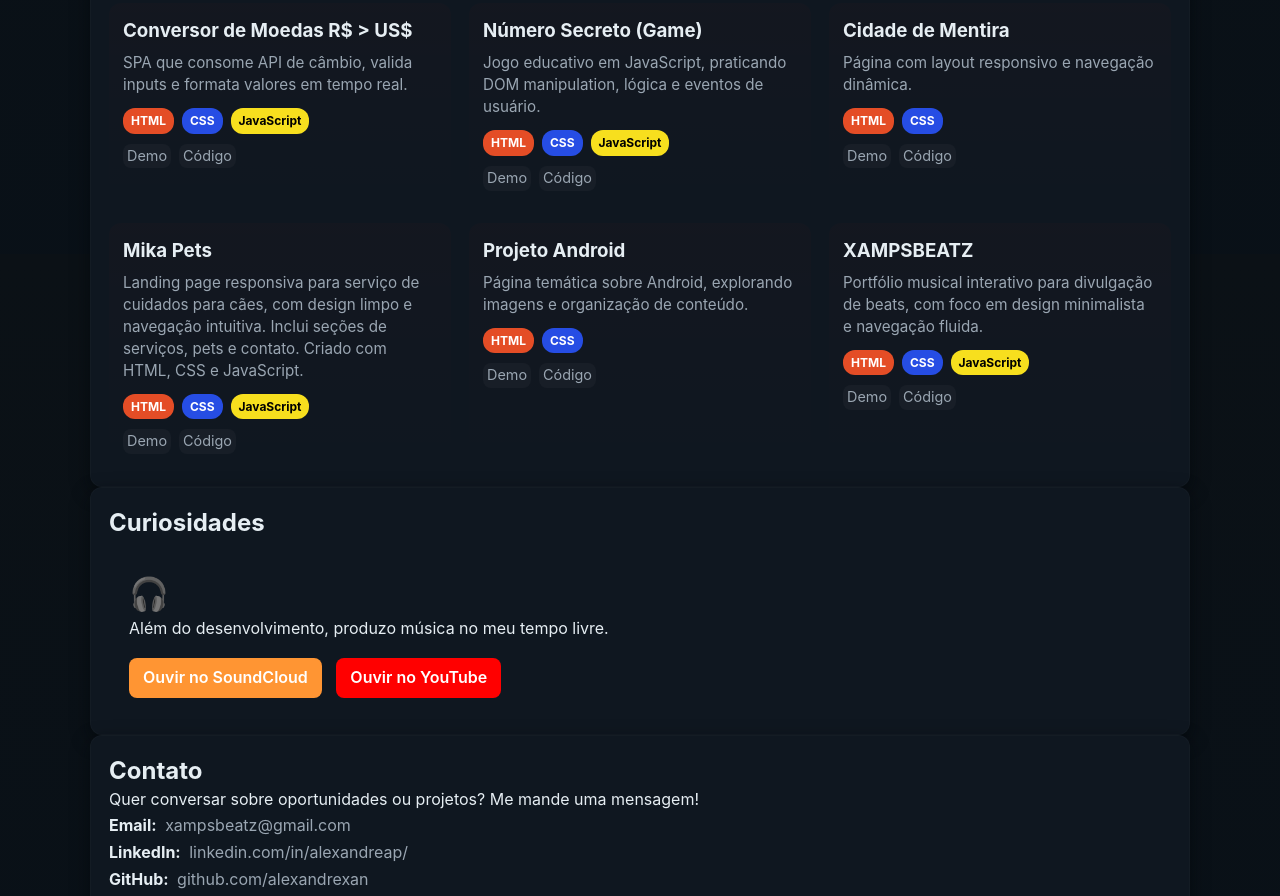
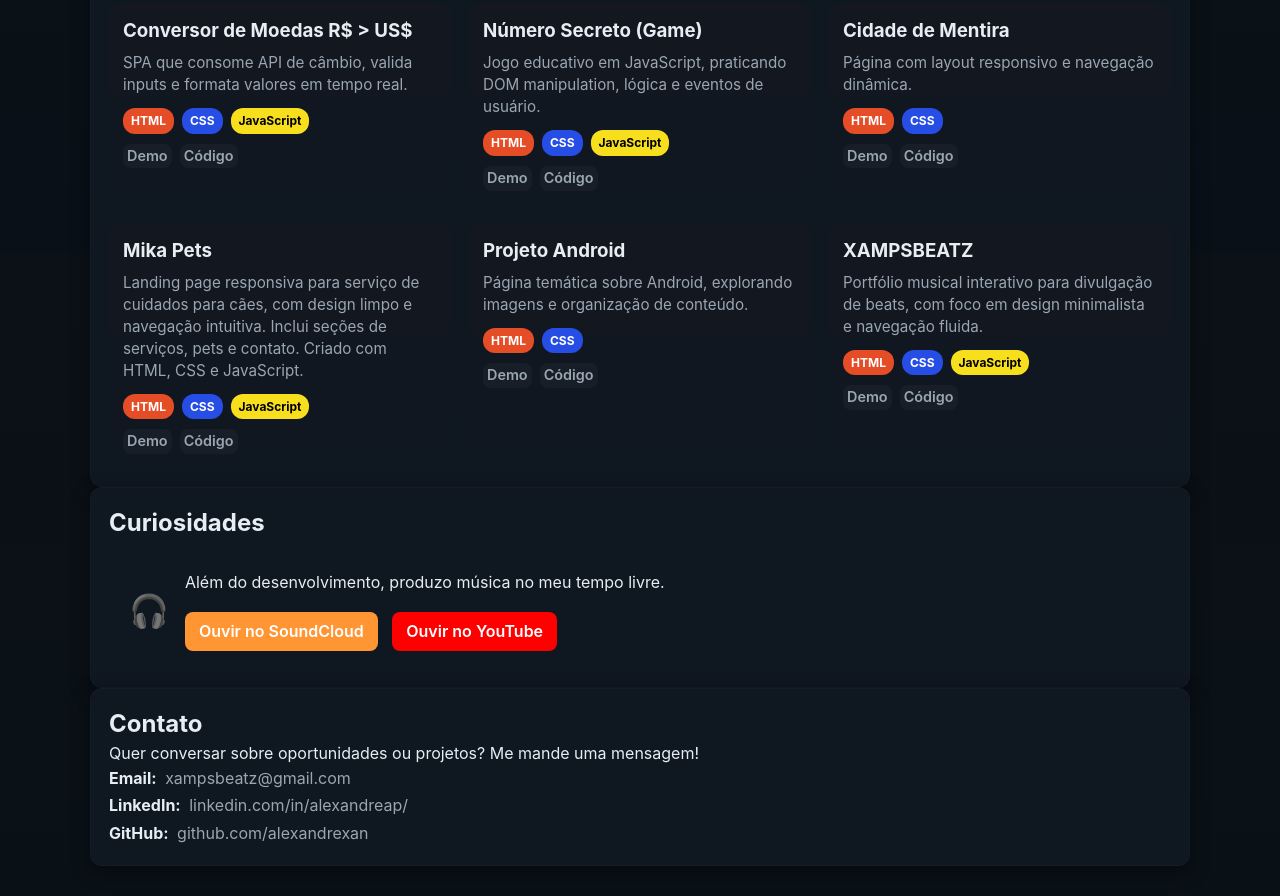
Before and after one commit to alexandrexan/projetos-do-xan, a plain HTML site: page index.html in a window 1280 px wide. Shown: the part 546-1442 px from the top of the page. Drawn offline with Linux system fonts and the light colour scheme.

Commit message:
Refatoração

```diff
--- a/index.html
+++ b/index.html
@@ -1,9 +1,11 @@
 <!DOCTYPE html>
 <html lang="pt-br">
+
 <head>
     <meta charset="UTF-8">
     <meta name="viewport" content="width=device-width, initial-scale=1.0">
-    <meta name="description" content="Portfólio de Alexandre (Xan) Araujo — desenvolvedor frontend. Projetos em HTML, CSS, JavaScript e React. Contato, CV e demais informações.">
+    <meta name="description"
+        content="Portfólio de Alexandre (Xan) Araujo — desenvolvedor frontend. Projetos em HTML, CSS, JavaScript e React. Contato, CV e demais informações.">
     <meta property="og:title" content="Alexandre (Xan) Araujo — Desenvolvedor Frontend">
     <meta property="og:description" content="Portfólio — projetos, skills e contato.">
     <meta property="og:type" content="website">
@@ -21,6 +23,7 @@
     <script src="script.js"></script>
 
 </head>
+
 <body>
     <div class="wrap">
 
@@ -54,8 +57,11 @@
 
             <section class="card" id="sobre">
                 <h2>Sobre mim</h2>
-                <p>Sou desenvolvedor Front-End, entusiasta por transformar ideias em interfaces funcionais e atraentes. Tenho experiência prática com projetos pessoais e estudo constante de tecnologias modernas, com foco em React, JavaScript, HTML e CSS. Estou sempre em busca de aprender novas ferramentas e aplicar boas práticas de UI/UX para entregar resultados de qualidade. Tenho disciplina, curiosidade e disposição para enfrentar desafios e crescer junto com a equipe.
-                <p>
+                <p>Sou desenvolvedor Front-End, entusiasta por transformar ideias em interfaces funcionais e atraentes.
+                    Tenho experiência prática com projetos pessoais e estudo constante de tecnologias modernas, com foco
+                    em React, JavaScript, HTML e CSS. Estou sempre em busca de aprender novas ferramentas e aplicar boas
+                    práticas de UI/UX para entregar resultados de qualidade. Tenho disciplina, curiosidade e disposição
+                    para enfrentar desafios e crescer junto com a equipe.</p>
 
                 <div class="skills">
                     <span class="tag">HTML</span>
@@ -81,8 +87,10 @@
                         </div>
 
                         <div class="links">
-                    <a class="tag" href="https://alexandrexan.github.io/conversor-de-moedas/" target="_blank">Demo</a>
-                    <a class="tag" href="https://github.com/alexandrexan/conversor-de-moedas" target="_blank">Código</a>
+                            <a class="tag link-animado" href="https://alexandrexan.github.io/conversor-de-moedas/"
+                                target="_blank">Demo</a>
+                            <a class="tag" href="https://github.com/alexandrexan/conversor-de-moedas"
+                                target="_blank">Código</a>
                         </div>
                     </article>
 
@@ -97,8 +105,10 @@
                         </div>
 
                         <div class="links">
-                    <a class="tag" href="https://alexandrexan.github.io/logica-js-projeto_inicial/" target="_blank">Demo</a>
-                    <a class="tag" href="https://github.com/alexandrexan/logica-js-projeto_inicial" target="_blank">Código</a>
+                            <a class="tag link-animado" href="https://alexandrexan.github.io/logica-js-projeto_inicial/"
+                                target="_blank">Demo</a>
+                            <a class="tag" href="https://github.com/alexandrexan/logica-js-projeto_inicial"
+                                target="_blank">Código</a>
                         </div>
                     </article>
 
@@ -112,14 +122,17 @@
                         </div>
 
                         <div class="links">
-                    <a class="tag" href="https://alexandrexan.github.io/projeto-cidade-de-mentira/" target="_blank">Demo</a>
-                    <a class="tag" href="https://github.com/alexandrexan/projeto-cidade-de-mentira" target="_blank">Código</a>
+                            <a class="tag link-animado" href="https://alexandrexan.github.io/projeto-cidade-de-mentira/"
+                                target="_blank">Demo</a>
+                            <a class="tag" href="https://github.com/alexandrexan/projeto-cidade-de-mentira"
+                                target="_blank">Código</a>
                         </div>
                     </article>
 
                     <article class="proj">
                         <h3>Mika Pets</h3>
-                <p>Landing page responsiva para serviço de cuidados para cães, com design limpo e navegação intuitiva. Inclui seções de serviços, pets e contato. Criado com HTML, CSS e JavaScript.</p>
+                        <p>Landing page responsiva para serviço de cuidados para cães, com design limpo e navegação
+                            intuitiva. Inclui seções de serviços, pets e contato. Criado com HTML, CSS e JavaScript.</p>
 
                         <div class="tech-badges">
                             <span class="badge html">HTML</span>
@@ -128,7 +141,8 @@
                         </div>
 
                         <div class="links">
-                    <a class="tag" href="https://alexandrexan.github.io/mika-pets/#" target="_blank">Demo</a>
+                            <a class="tag link-animado" href="https://alexandrexan.github.io/mika-pets/#"
+                                target="_blank">Demo</a>
                             <a class="tag" href="https://github.com/alexandrexan/mika-pets" target="_blank">Código</a>
                         </div>
                     </article>
@@ -143,14 +157,17 @@
                         </div>
 
                         <div class="links">
-                    <a class="tag" href="https://alexandrexan.github.io/projeto-android/" target="_blank">Demo</a>
-                    <a class="tag" href="https://github.com/alexandrexan/projeto-android" target="_blank">Código</a>
+                            <a class="tag link-animado" href="https://alexandrexan.github.io/projeto-android/"
+                                target="_blank">Demo</a>
+                            <a class="tag" href="https://github.com/alexandrexan/projeto-android"
+                                target="_blank">Código</a>
                         </div>
                     </article>
 
                     <article class="proj">
                         <h3>XAMPSBEATZ</h3>
-                <p>Portfólio musical interativo para divulgação de beats, com foco em design minimalista e navegação fluida.</p>
+                        <p>Portfólio musical interativo para divulgação de beats, com foco em design minimalista e
+                            navegação fluida.</p>
 
                         <div class="tech-badges">
                             <span class="badge html">HTML</span>
@@ -159,7 +176,8 @@
                         </div>
 
                         <div class="links">
-                    <a class="tag" href="https://alexandrexan.github.io/xampsbeatz/" target="_blank">Demo</a>
+                            <a class="tag link-animado" href="https://alexandrexan.github.io/xampsbeatz/"
+                                target="_blank">Demo</a>
                             <a class="tag" href="https://github.com/alexandrexan/xampsbeatz" target="_blank">Código</a>
                         </div>
                     </article>
@@ -172,7 +190,6 @@
 
                 <div class="curiosidades-container">
                     <div class="curiosidade-card soundcloud-card">
-                    <div class="card-content">
                         <div class="icon">🎧</div>
                         <div class="desc">
                             <p>Além do desenvolvimento, produzo música no meu tempo livre.</p>
@@ -188,8 +205,10 @@
                 <h2>Contato</h2>
                 <p>Quer conversar sobre oportunidades ou projetos? Me mande uma mensagem!</p>
                 <p><strong>Email:</strong> <a href="mailto:xampsbeatz@gmail.com">xampsbeatz@gmail.com</a></p>
-            <p><strong>LinkedIn:</strong> <a href="https://www.linkedin.com/in/alexandreap/" target="_blank">linkedin.com/in/alexandreap/</a></p>
-            <p><strong>GitHub:</strong> <a href="https://github.com/alexandrexan" target="_blank">github.com/alexandrexan</a></p>
+                <p><strong>LinkedIn:</strong> <a href="https://www.linkedin.com/in/alexandreap/"
+                        target="_blank">linkedin.com/in/alexandreap/</a></p>
+                <p><strong>GitHub:</strong> <a href="https://github.com/alexandrexan"
+                        target="_blank">github.com/alexandrexan</a></p>
             </section>
 
         </main>
@@ -200,4 +219,5 @@
     </footer>
     </div>
 </body>
+
 </html>
--- a/script.js
+++ b/script.js
@@ -1,59 +1,54 @@
 // Aguarda o DOM estar completamente carregado
 document.addEventListener('DOMContentLoaded', () => {
-
-// Atualiza o ano no footer dinamicamente
-document.getElementById('year').textContent = new Date().getFullYear();
-
-// Melhoria de acessibilidade para navegação
-const nav = document.querySelector('nav');
-const links = nav.getElementsByTagName('a');
-
-// Adiciona indicadores de foco para navegação por teclado
-Array.from(links).forEach(link => {
-    link.addEventListener('focus', () => {
-        link.style.outline = '2px solid var(--accent)';
-        link.style.outlineOffset = '4px';
+    atualizarAnoFooter();
+    melhorarAcessibilidadeNav();
+    scrollSuaveLinksInternos();
+    aplicarLazyLoadingImagens();
+    animarCardsProjetos();
 });
 
-    link.addEventListener('blur', () => {
-        link.style.outline = 'none';
+// Atualiza o ano no footer
+function atualizarAnoFooter() {
+    const yearSpan = document.getElementById('year');
+    if (yearSpan) yearSpan.textContent = new Date().getFullYear();
+}
+
+// Acessibilidade na navegação
+function melhorarAcessibilidadeNav() {
+    const navLinks = document.querySelectorAll('nav a');
+    navLinks.forEach(link => {
+        link.addEventListener('focus', () => link.classList.add('focus-visible'));
+        link.addEventListener('blur', () => link.classList.remove('focus-visible'));
     });
-});
+}
 
-// Scroll suave para links internos
+// Scroll suave
+function scrollSuaveLinksInternos() {
     document.querySelectorAll('a[href^="#"]').forEach(anchor => {
         anchor.addEventListener('click', function(e) {
-        e.preventDefault();
             const targetId = this.getAttribute('href');
             const targetElement = document.querySelector(targetId);
-
             if (targetElement) {
-            targetElement.scrollIntoView({
-                behavior: 'smooth',
-                block: 'start'
-            });
+                e.preventDefault();
+                targetElement.scrollIntoView({ behavior: 'smooth', block: 'start' });
             }
         });
     });
+}
 
-// Lazy loading para imagens
+// Lazy loading
+function aplicarLazyLoadingImagens() {
     if ('loading' in HTMLImageElement.prototype) {
-    const images = document.querySelectorAll('img[loading="lazy"]');
-    images.forEach(img => {
+        document.querySelectorAll('img').forEach(img => {
             img.setAttribute('loading', 'lazy');
         });
     }
+}
 
-// Animação simples para cards de projetos
-const projCards = document.querySelectorAll('.proj');
-    projCards.forEach(card => {
-        card.addEventListener('mouseenter', () => {
-            card.style.transform = 'translateY(-5px)';
-            card.style.transition = 'transform 0.3s ease';
+// Animação nos cards de projetos
+function animarCardsProjetos() {
+    document.querySelectorAll('.proj').forEach(card => {
+        card.addEventListener('mouseenter', () => card.classList.add('card-hover'));
+        card.addEventListener('mouseleave', () => card.classList.remove('card-hover'));
     });
-
-        card.addEventListener('mouseleave', () => {
-            card.style.transform = 'translateY(0)';
-        });
-    });
-});
+}
--- a/style.css
+++ b/style.css
@@ -207,6 +207,15 @@ nav a:hover::after {
     cursor: pointer;
 }
 
+.btn, .tag, .botao-yt {
+    border-radius: 8px;
+    font-weight: 600;
+    text-decoration: none;
+    transition: background 0.2s, color 0.2s;
+    padding: 8px 14px;
+    display: inline-block;
+}
+
 .btn.ghost {
     background: transparent;
     border: 1px solid rgba(255, 255, 255, 0.06);
@@ -388,4 +397,9 @@ form input,form textarea {
 
 .muted {
     color: var(--muted);
-    }
+}
+
+.card-hover {
+    transform: translateY(-5px);
+    transition: transform 0.3s ease;
+}
```
Lines whose indentation alone changed are shown as unchanged.
